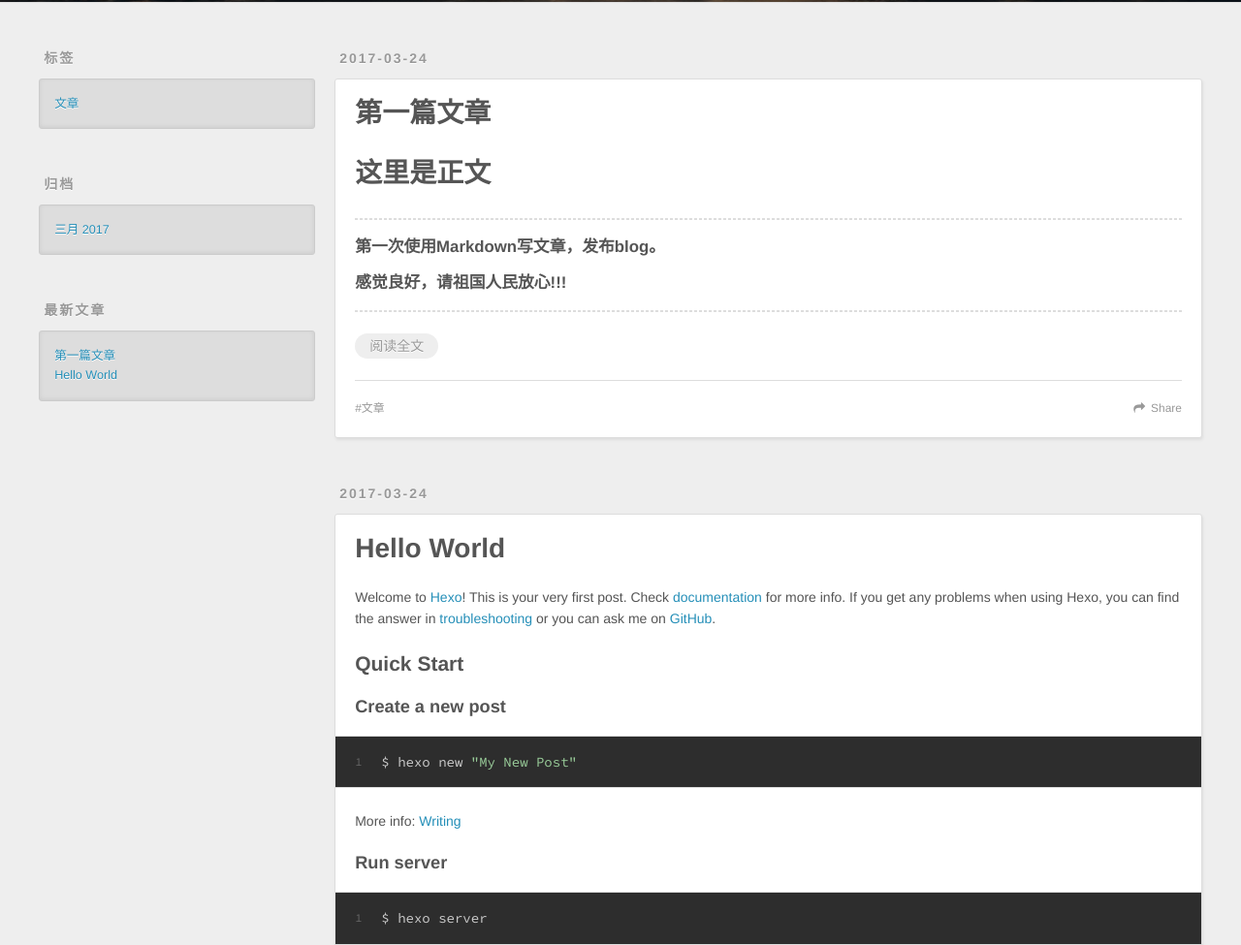
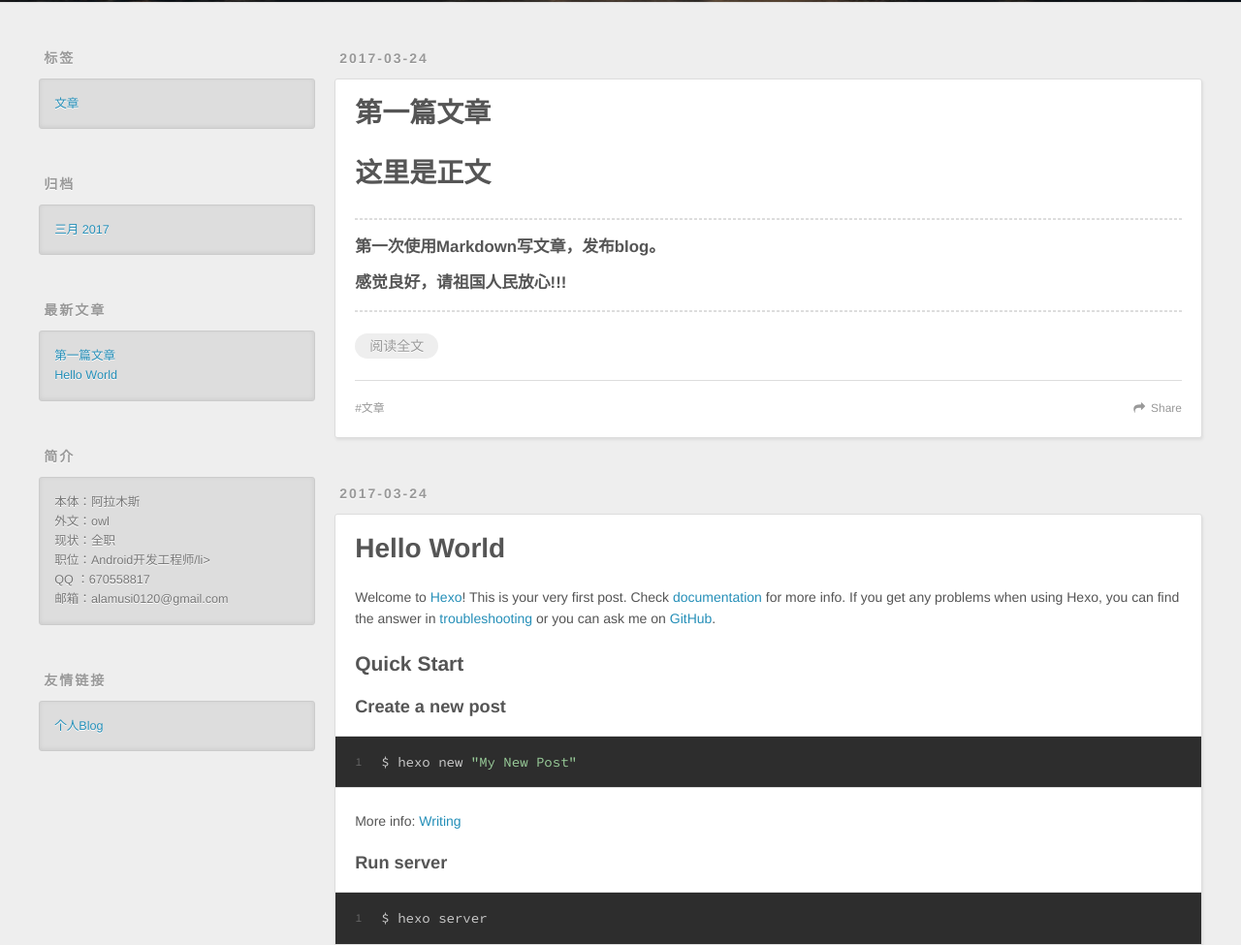
Before and after one commit to Alamusitl/Alamusitl.github.io, a plain HTML site: page index.html in a window 1280 px wide. Shown: the part 298-1273 px from the top of the page at 97% size. Drawn offline with nearby package versions, Linux system fonts and the light colour scheme.

Commit message:
Site updated: 2017-03-27 10:32:05

```diff
--- a/index.html
+++ b/index.html
@@ -101,7 +101,7 @@
 
     </div>
     <footer class="article-footer">
-      <a data-url="https://alamusitl.github.io/2017/03/24/first-mind/" data-id="cj0nnqnw100015oej25zkkkc9" class="article-share-link">Share</a>
+      <a data-url="https://alamusitl.github.io/2017/03/24/first-mind/" data-id="cj0rhnmog0001u8ejx2szqmio" class="article-share-link">Share</a>
 
 
   <ul class="article-tag-list"><li class="article-tag-list-item"><a class="article-tag-list-link" href="/tags/文章/">文章</a></li></ul>
@@ -148,7 +148,7 @@
 
     </div>
     <footer class="article-footer">
-      <a data-url="https://alamusitl.github.io/2017/03/24/hello-world/" data-id="cj0nnqnvt00005oejygws7kqd" class="article-share-link">Share</a>
+      <a data-url="https://alamusitl.github.io/2017/03/24/hello-world/" data-id="cj0rhnmo90000u8ejhcvbgdpj" class="article-share-link">Share</a>
 
 
     </footer>
@@ -205,6 +205,33 @@
   </div>
 
 
+
+  <div class="widget-wrap">
+    <h3 class="widget-title">简介</h3>
+    <div class="widget">
+		<ul class="entry">
+			<li>本体：阿拉木斯</li>
+			<li>外文：owl</li>
+			<li>现状：全职</li>
+			<li>职位：Android开发工程师/li>
+			<li>QQ  ：670558817</li>
+			<li>邮箱：alamusi0120@gmail.com</li>
+		</ul>
+    </div>
+  </div>
+
+
+
+  <div class="widget-wrap">
+    <h3 class="widget-title">友情链接</h3>
+    <div class="widget">
+		<ul class="entry">
+			<li><a href="https://alamusitl.github.io/" title="Alamusi's Blog">个人Blog</a></li>
+		</ul>
+    </div>
+  </div>
+
+
 </aside>
 
       </div>
```
Also changed, not shown: 2017/03/24/first-mind/index.html (+28 -1 lines), 2017/03/24/hello-world/index.html (+28 -1 lines), archives/2017/03/index.html (+27 -0 lines), archives/2017/index.html (+27 -0 lines), archives/index.html (+27 -0 lines), tags/文章/index.html (+27 -0 lines).
